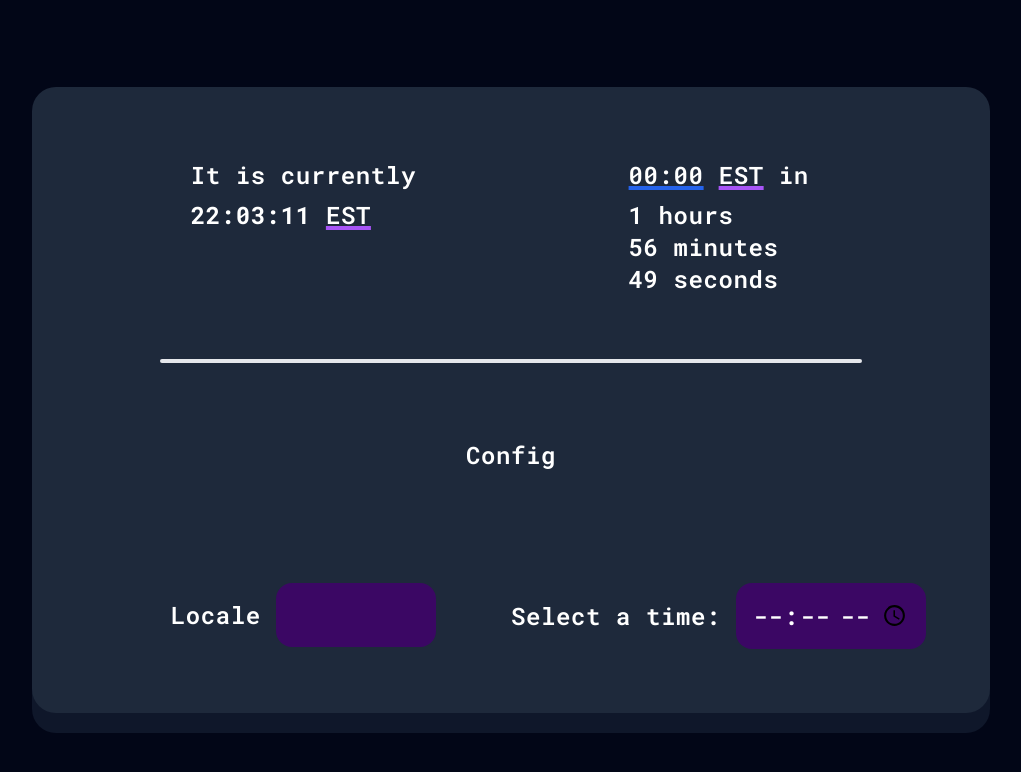
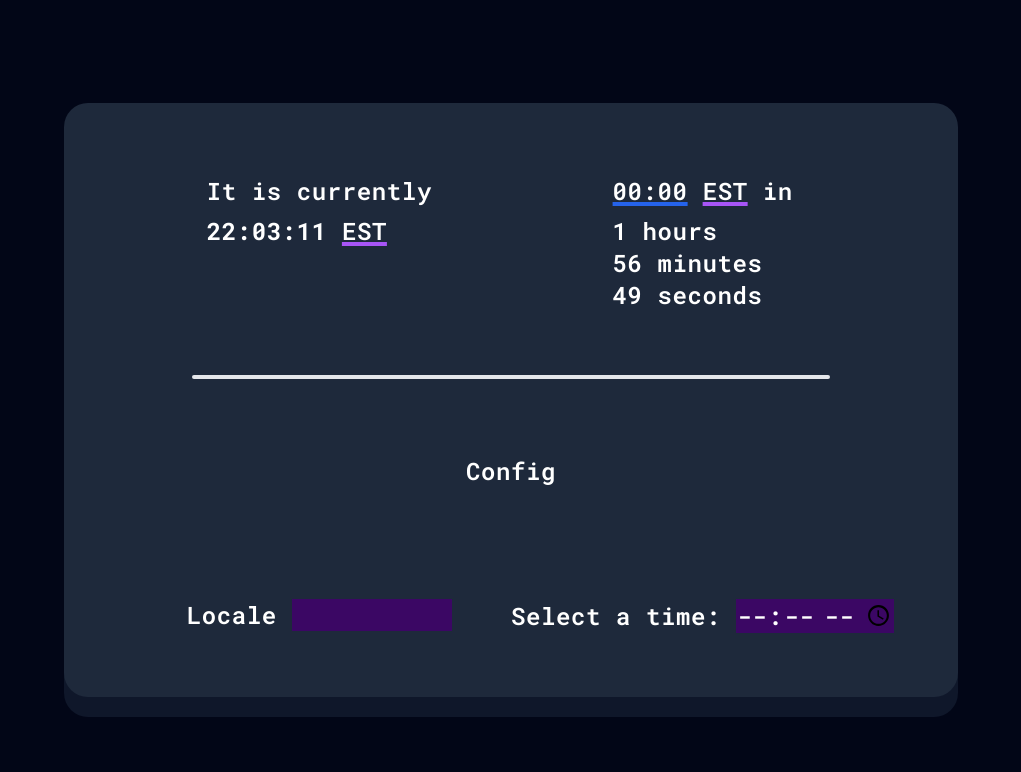
Before and after one commit to moxnt/time-converter, a website with bundled scripts: page index.html in a window 1280 px wide. Shown: the whole page, without its empty margins (129-1150 px from the left). Built offline with nearby package versions, Linux system fonts and the light colour scheme.

Commit message:
minor UI changes

```diff
--- a/index.html
+++ b/index.html
@@ -58,7 +58,7 @@
         <div class="w-fit h-fit mx-auto">
           <label for="zoneinput">Locale</label>
           <input
-            class="inline-block bg-purple-950 rounded-2xl max-w-40 p-4"
+            class="inline-block bg-purple-950 rounded-lg max-w-40 p-2"
             type="text"
             id="zoneinput"
             name="fname"
@@ -67,7 +67,7 @@
         <div class="w-fit h-fit mx-auto">
           <label for="appt">Select a time:</label>
           <input
-            class="bg-purple-950 rounded-2xl p-4"
+            class="bg-purple-950 rounded-lg p-2"
             type="time"
             id="timeinput"
             name="timeinput"
```
